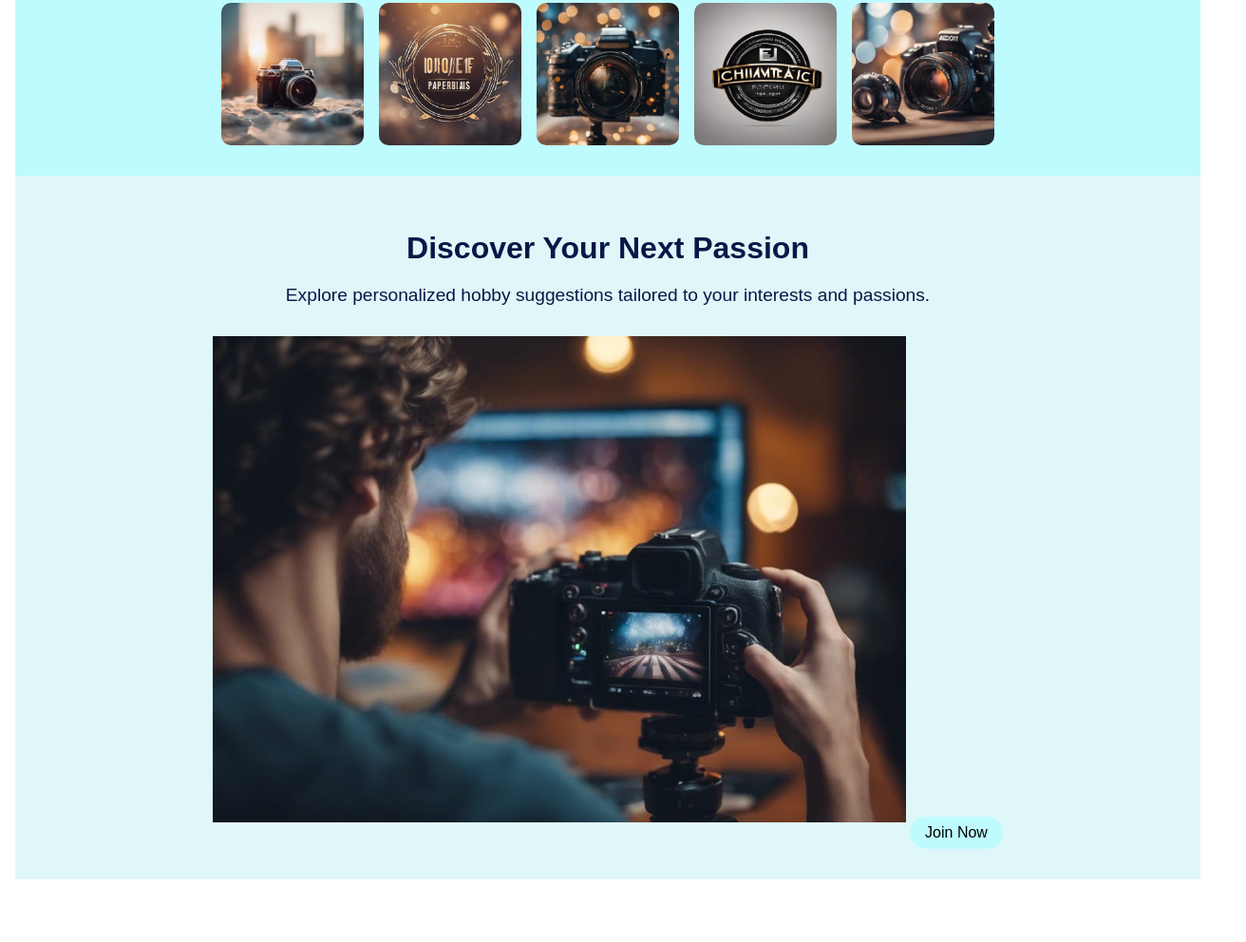
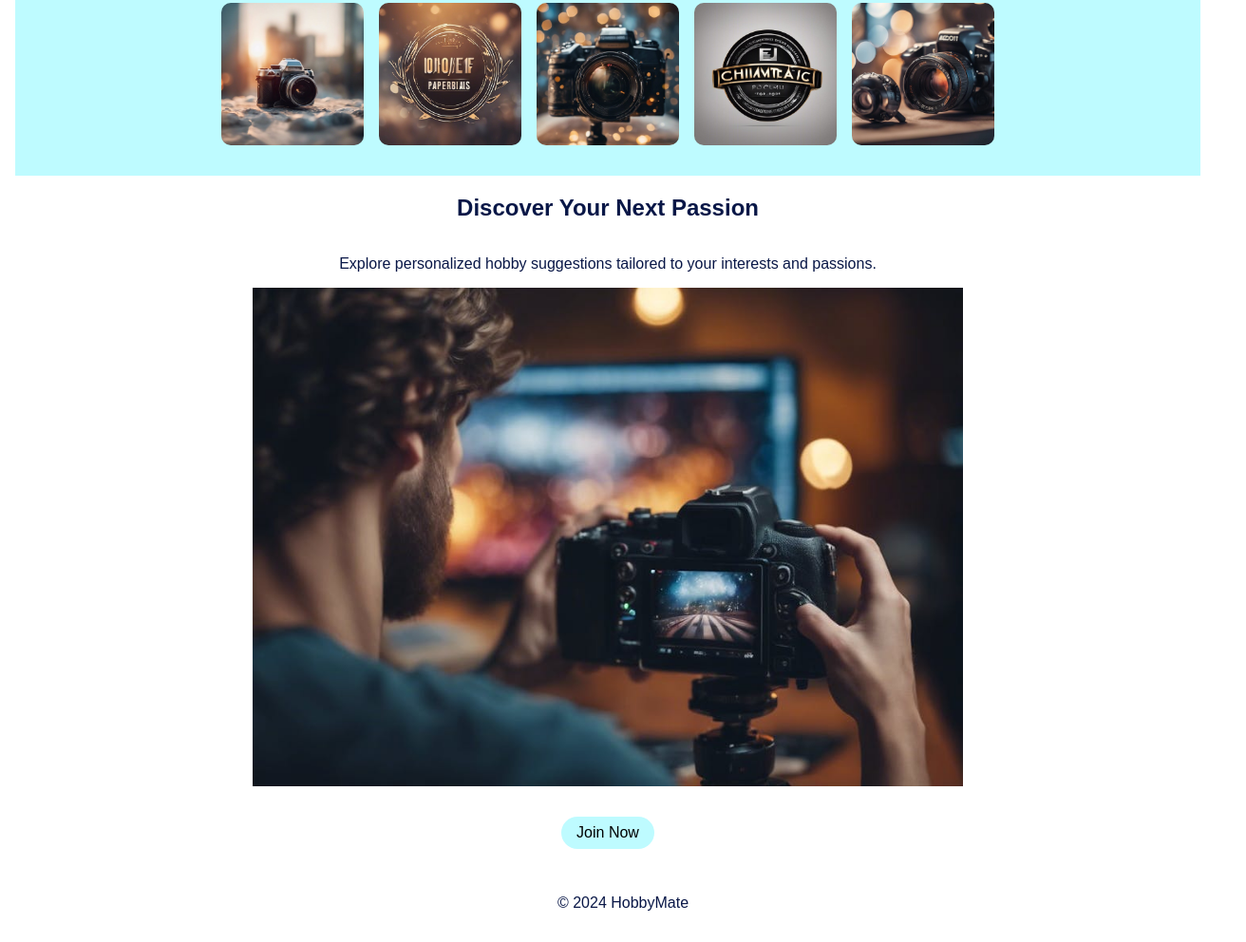
Before and after one commit to starles-barkley/HobbyGenerator, a plain HTML site: page home.html in a window 1280 px wide. Shown: the part 809-1801 px from the top of the page at 95% size, 1312 px wide, since content can reach past the window. Before the commit the page ends 1751 px from the top, so only its background shows below. Drawn offline with Linux system fonts and the light colour scheme.

Commit message:
get to a stopping point for landing page after adding final section

```diff
--- a/home.html
+++ b/home.html
@@ -44,8 +44,8 @@
             </div>
         </section>
 
-        <section class="next-passion-section">
-            <div class="next-passion-content">
+        <section class="passion-section">
+            <div class="passion-content">
                 <h2>Discover Your Next Passion</h2>
                 <p>Explore personalized hobby suggestions tailored to your interests and passions.</p>
                 <img src="images/large_camera.jpeg" alt="Photographer taking a picture">
--- a/styles.css
+++ b/styles.css
@@ -98,11 +98,42 @@ main img {
   border-radius: 10px;
 }
 
+.passion-content {
+  text-align: center;
+  display: flex;
+  flex-direction: column;
+  align-items: center; /* Center the content horizontally */
+}
+
+.passion-content img {
+  max-width: 60%;
+  height: auto;
+  object-fit: cover;
+  margin-bottom: 1rem;
+}
+
+.passion-content .pill-button {
+  background-color: #BEFBFF;
+  color: black;
+  padding: 0.5rem 1rem;
+  border-radius: 999px;
+  border: none;
+  cursor: pointer;
+  font-size: 1rem;
+  transition: background-color 0.3s;
+  margin-top: 1rem; /* Add some space between the image and button */
+  align-self: center; /* Ensure the button stays centered */
+}
+
+.passion-content .pill-button:hover {
+  background-color: #0056b3;
+  color: white;
+}
+
 footer {
   color: #091747;
   padding: 1rem;
   text-align: center;
-  position: fixed;
   width: 100%;
   bottom: 0;
 }
@@ -133,44 +164,3 @@ footer {
   transition: background-color 0.3s;
   justify-content: right;
 }
-
-.next-passion-section {
-  background-color: #E0F7FA; /* Light blue background matching the screenshot */
-  text-align: center;
-  padding: 2rem 1rem;
-}
-
-.next-passion-content h2 {
-  color: #091747; /* Dark blue color */
-  font-size: 2rem;
-  margin-bottom: 0.5rem;
-}
-
-.next-passion-content p {
-  color: #091747;
-  font-size: 1.2rem;
-  margin-bottom: 2rem;
-}
-
-.next-passion-content img {
-  max-width: 60%;
-  height: auto;
-  object-fit: cover;
-  margin-bottom: 1rem;
-}
-
-.next-passion-content .pill-button {
-  background-color: #BEFBFF;
-  color: black;
-  padding: 0.5rem 1rem;
-  border-radius: 999px;
-  border: none;
-  cursor: pointer;
-  font-size: 1rem;
-  transition: background-color 0.3s;
-}
-
-.next-passion-content .pill-button:hover {
-  background-color: #0056b3;
-  color: white;
-}
```
